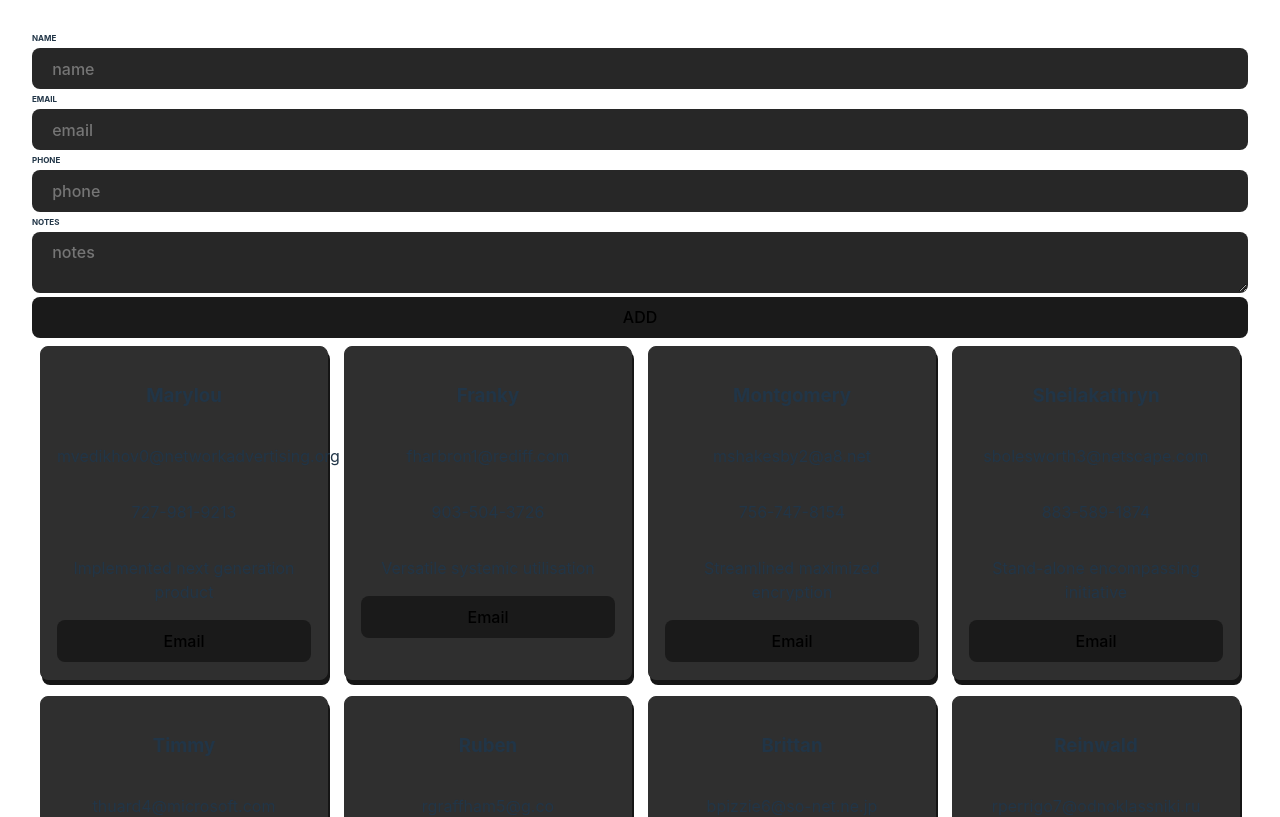
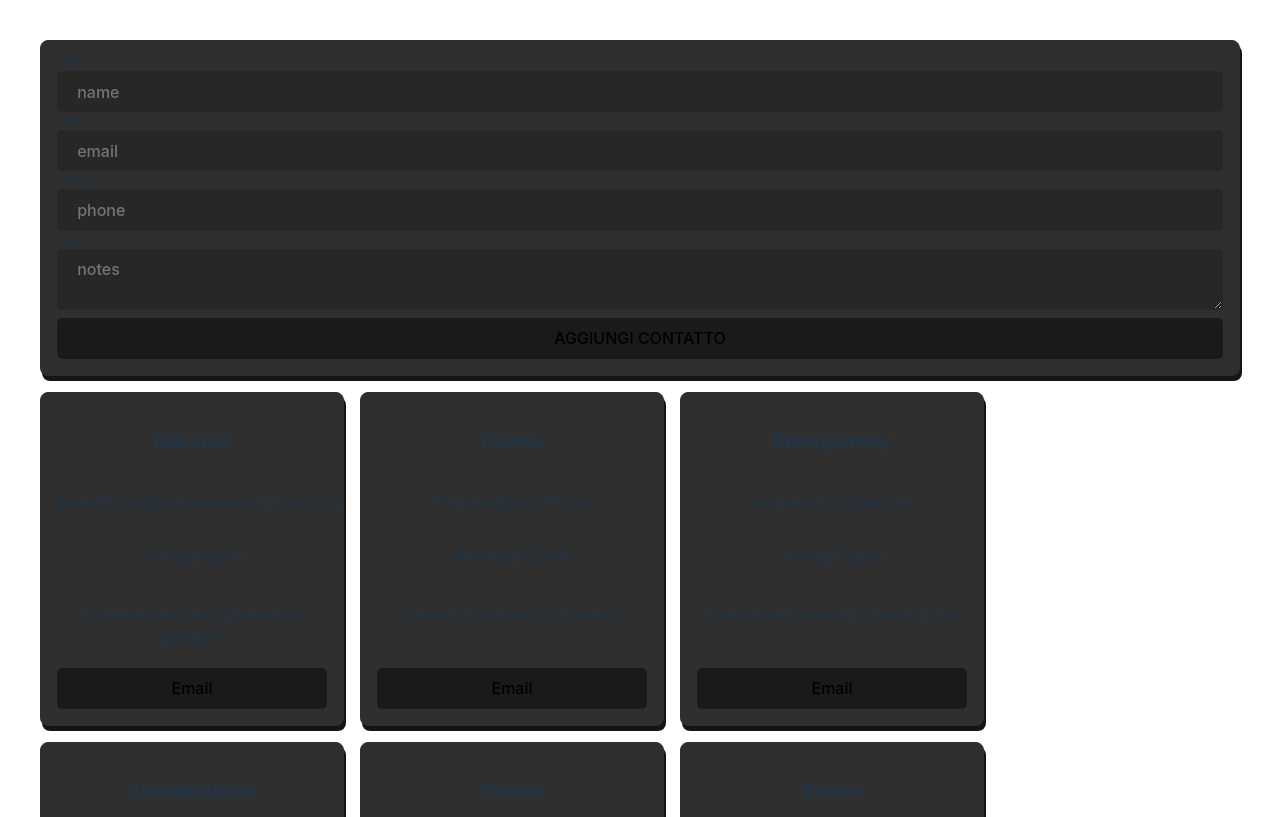
Before and after one commit to FMiscia/react-course, a React (Vite) app: page / in a window 1280 px wide. Shown: the top 817 px of the page. Built offline with nearby package versions, Linux system fonts and the light colour scheme.

Commit message:
[Optional] Simple validation plus Card component and CSS adj

```diff
--- a/src/App.css
+++ b/src/App.css
@@ -2,37 +2,4 @@
   max-width: 1280px;
   margin: 0 auto;
   padding: 2rem;
-  text-align: center;
 }
-
-.logo {
-  height: 6em;
-  padding: 1.5em;
-  will-change: filter;
-  transition: filter 300ms;
-}
-.logo:hover {
-  filter: drop-shadow(0 0 2em #646cffaa);
-}
-.logo.react:hover {
-  filter: drop-shadow(0 0 2em #61dafbaa);
-}
-
-@keyframes logo-spin {
-  from {
-    transform: rotate(0deg);
-  }
-  to {
-    transform: rotate(360deg);
-  }
-}
-
-@media (prefers-reduced-motion: no-preference) {
-  a:nth-of-type(2) .logo {
-    animation: logo-spin infinite 20s linear;
-  }
-}
-
-.read-the-docs {
-  color: #888;
-}
--- a/src/App.tsx
+++ b/src/App.tsx
@@ -6,6 +6,7 @@ import Button from './components/Button'
 import Input from './components/Input'
 import TextArea from './components/TextArea'
 import { uid } from './utils'
+import Card from './components/Card'
 
 function App() {
     const [list, setList] = useState(contacts)
@@ -23,7 +24,7 @@ function App() {
 
     return (
         <div className="App">
-            <div style={{ display: 'flex', flexDirection: 'column' }}>
+            <Card style={{ flexDirection: 'column', margin: 8 }}>
                 <Input
                     value={name}
                     label="name"
@@ -49,8 +50,12 @@ function App() {
                     onChange={(e) => setNotes(e.target.value)}
                 />
                 <Button
-                    label="ADD"
+                    style={{ marginTop: 4 }}
+                    label="AGGIUNGI CONTATTO"
                     onClick={() => {
+                        if (!email || !name) {
+                            return alert("Nome e Email sono obbligatori")
+                        }
                         const contact = {
                             id: uid(),
                             email,
@@ -62,7 +67,7 @@ function App() {
                         resetForm()
                     }}
                 />
-            </div>
+            </Card>
             <div style={{ display: 'flex', flexDirection: 'row', flexWrap: 'wrap' }}>
                 {list.map((it) => (
                     <ContactCard key={it.id} {...it} />
--- a/src/components/Button.css
+++ b/src/components/Button.css
@@ -1,5 +1,5 @@
 .App-Button {
-  border-radius: 8px;
+  border-radius: 5px;
   border: 1px solid transparent;
   padding: 0.6em 1.2em;
   font-size: 1em;
--- a/src/components/Button.tsx
+++ b/src/components/Button.tsx
@@ -1,8 +1,8 @@
 import { ButtonHTMLAttributes } from 'react'
 import './Button.css'
 
-function Button({ label, ...rest }: ButtonProps) {
-    return <button className='App-Button' {...rest}>{label}</button>
+function Button({ label, className, ...rest }: ButtonProps) {
+    return <button className={`App-Button ${className}`}  {...rest}>{label}</button>
 }
 
 type ButtonProps = {
--- /dev/null
+++ b/src/components/Card.css
@@ -0,0 +1,8 @@
+.App-Card {
+    display: flex;
+    padding: 16px;
+    border-radius: 8px;
+    border: 1px solid #2f2f2f;
+    background-color: #2f2f2f;
+    box-shadow: 2px 5px rgb(21, 21, 21);
+}
--- /dev/null
+++ b/src/components/Card.tsx
@@ -0,0 +1,10 @@
+import { HTMLAttributes, PropsWithChildren } from "react";
+import './Card.css'
+
+function Card({className, ...rest}: PropsWithChildren<HTMLAttributes<HTMLDivElement>>) {
+    return (
+        <div className={`App-Card ${className}`} {...rest} />
+    )
+}
+
+export default Card
--- a/src/components/ContactCard.css
+++ b/src/components/ContactCard.css
@@ -1,15 +1,11 @@
 .App-ContactCard {
-  display: flex;
-  flex-direction: column;
-  flex: 1;
-  min-width: 250px;
-  min-height: 300px;
-  padding: 16px;
-  margin: 8px 8px;
-  border-radius: 8px;
-  border: 1px solid #2f2f2f;
-  background-color: #2f2f2f;
-  box-shadow: 2px 5px rgb(21, 21, 21);
+    display: flex;
+    flex-direction: column;
+    width: 270px;
+    max-width: 270px;
+    min-height: 300px;
+    margin: 8px 8px;
+    text-align: center;
 }
 
 .App-ContactCard .ContactCardNotes {
--- a/src/components/ContactCard.tsx
+++ b/src/components/ContactCard.tsx
@@ -1,16 +1,19 @@
 import { ContactModel } from '../types'
 import Button from './Button'
+import Card from './Card'
 import './ContactCard.css'
 
 function ContactCard(props: ContactCardProps) {
     return (
-        <div className="App-ContactCard">
+        <Card className="App-ContactCard">
             <h3>{props.name}</h3>
             <p>{props.email}</p>
             <p>{props.phone}</p>
-            <p className="ContactCardNotes">{props.notes}</p>
+            <p className="ContactCardNotes" style={{ flexGrow: 1 }}>
+                {props.notes}
+            </p>
             <Button label="Email" />
-        </div>
+        </Card>
     )
 }
 
--- a/src/components/Input.css
+++ b/src/components/Input.css
@@ -8,10 +8,12 @@
   text-transform: uppercase;
   font-weight: bold;
   align-self: flex-start;
+  margin-bottom: -2px;
+  margin-left: 4px;
 }
 
 .App-Input input {
-  border-radius: 8px;
+  border-radius: 5px;
   border: 1px solid transparent;
   padding: 0.6em 1.2em;
   font-size: 1em;
--- a/src/components/Input.tsx
+++ b/src/components/Input.tsx
@@ -1,10 +1,10 @@
 import { InputHTMLAttributes } from 'react'
 import './Input.css'
 
-function Input({label, ...inputProps}: InputProps) {
+function Input({label, className, ...inputProps}: InputProps) {
 
     return (
-        <div className='App-Input'>
+        <div className={`App-Input ${className}`}>
             <div className="InputLabel">{label}</div>
             <input {...inputProps} />
         </div>
--- a/src/components/TextArea.css
+++ b/src/components/TextArea.css
@@ -8,10 +8,12 @@
     text-transform: uppercase;
     font-weight: bold;
     align-self: flex-start;
+    margin-bottom: -2px;
+    margin-left: 4px;
 }
 
 .App-TextArea textarea {
-  border-radius: 8px;
+    border-radius: 5px;
     border: 1px solid transparent;
     padding: 0.6em 1.2em;
     font-size: 1em;
--- a/src/components/TextArea.tsx
+++ b/src/components/TextArea.tsx
@@ -1,10 +1,10 @@
 import { TextareaHTMLAttributes } from 'react'
 import './TextArea.css'
 
-function TextArea({label, ...textAreaProps}: TextAreaProps) {
+function TextArea({label, className, ...textAreaProps}: TextAreaProps) {
 
     return (
-        <div className='App-TextArea'>
+        <div className={`App-TextArea ${className}`}>
             <div className="TextAreaLabel">{label}</div>
             <textarea {...textAreaProps} />
         </div>
```
Lines whose indentation alone changed are shown as unchanged.
